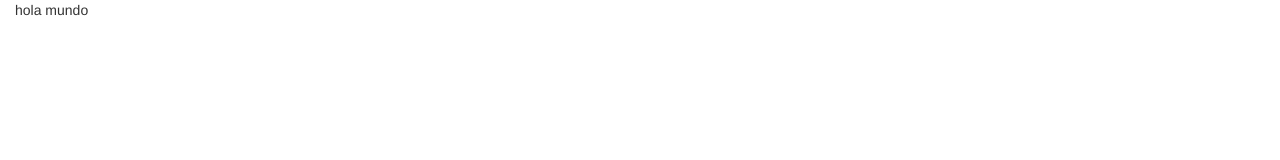
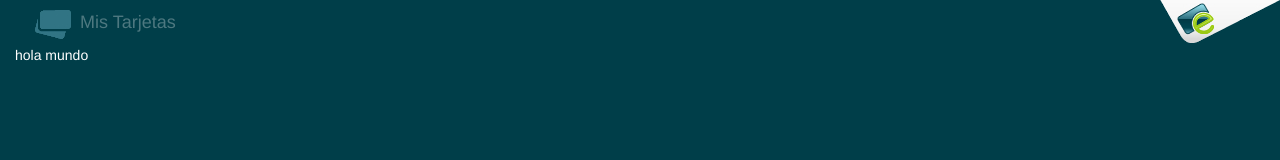
Before and after one commit to johan-lop/easycard, a plain HTML site: page index.html at #!/lista in a window 1280 px wide. Drawn offline with Linux system fonts and the light colour scheme.

Commit message:
modificacion estilos de pagina

```diff
--- a/css/app.css
+++ b/css/app.css
@@ -0,0 +1,23 @@
+body{
+	background-color: #003E49;
+	background-image: url(../img/body_left_top_bg.png);
+	background-repeat: no-repeat;
+	background-position: top right;
+}
+
+.mis_tarjetas{
+	color: #FFFFFF;
+}
+
+header{
+	width: 100%;
+	height: 45px;
+	line-height: 45px;
+	background: url(../img/my_cards_bg.png) no-repeat;
+	background-position: 20px 10px;
+	font-size: 18px;
+	font-family: 'Helvetica';
+	padding: 0 0 0 65px;
+	color: rgba(255,255,255,0.3);
+	font-weight: lighter;
+}
--- a/index.html
+++ b/index.html
@@ -4,8 +4,8 @@
 	<title>Easy Card</title>
 	<meta charset="windows-1250">
 	<meta name="viewport" content="width=device-width">
+	<link href="./css/bootstrap.min.css" rel="stylesheet">
 	<link rel="stylesheet" href="./css/app.css"/>
-	<link href="./css/bootstrap.min.css" rel="stylesheet">
 	<script src="./js/jquery-2.1.3.min.js"></script>
 </head>
 
--- a/js/controller.js
+++ b/js/controller.js
@@ -4,5 +4,5 @@
 var module = angular.module('easycard.controllers', []);
 
 module.controller('listaCtrl', ['$scope', '$filter', '$http', function ($scope, $filter, $http) {
-	alert('1');
+	//alert('1');
 }]);
--- a/partials/lista.html
+++ b/partials/lista.html
@@ -1,3 +1,4 @@
-<div>
+<div class="mis_tarjetas">
+<header>Mis Tarjetas</header>
 	hola mundo
 </div>
```
Also changed, not shown: img/body_left_top_bg.png (added), img/my_cards_bg.png (added).
